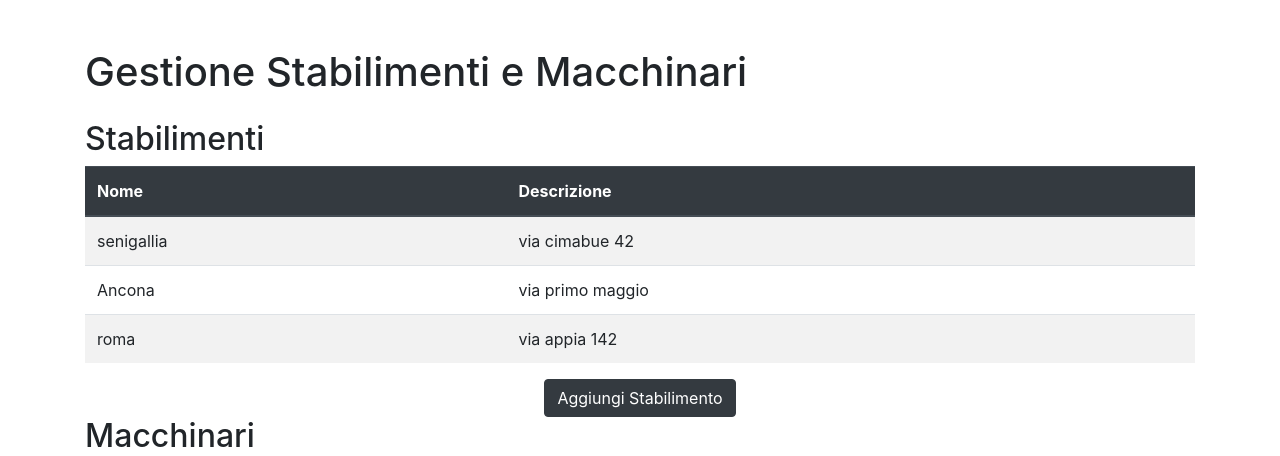
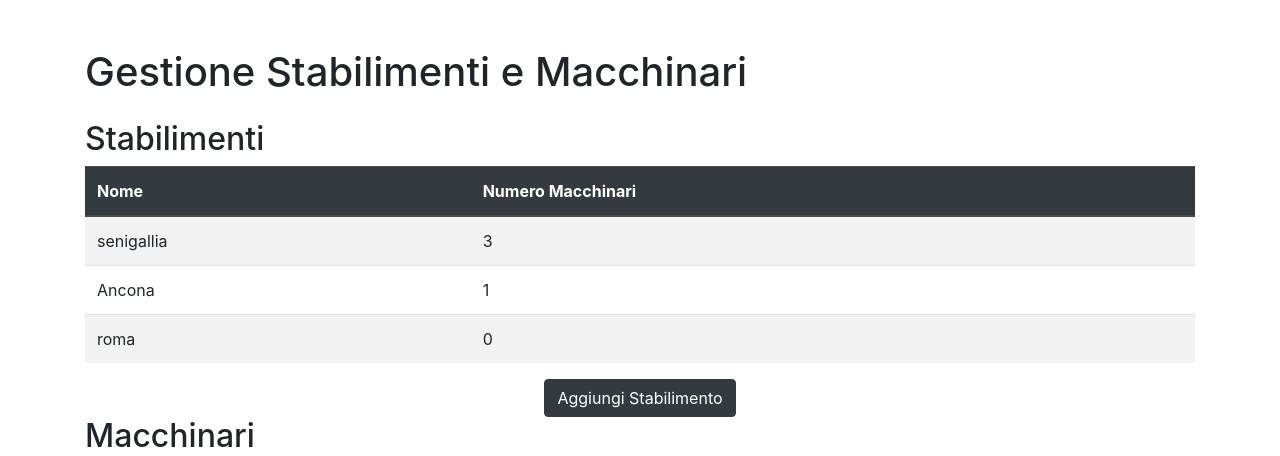
Before and after one commit to Stegosauro76/DjangoPowerPlant, a Django app: page / in a window 1280 px wide. Shown: the top 456 px of the page. Run offline with Django 4.2, Linux system fonts and the light colour scheme; data comes from the database, SQL or seed files in the repository; both versions use the stored data as it was after the commit; parts of the project's set-up code (start-up, migrations or seed data) failed here and were passed over; some libraries are stand-ins or nearby versions.

Commit message:
aggiunto numero macchinari

```diff
--- a/gestione_macchine/gestione/forms.py
+++ b/gestione_macchine/gestione/forms.py
@@ -2,8 +2,7 @@
 from django import forms
 from .models import Stabilimento, Macchinario,WorkHour
 
-from django.db.models import Sum
-from django.contrib.auth.models import User
+
 
 class StabilimentoForm(forms.ModelForm):
     class Meta:
--- a/gestione_macchine/gestione/models.py
+++ b/gestione_macchine/gestione/models.py
@@ -14,7 +14,7 @@ class Macchinario(models.Model):
     codiceMacchinario = models.CharField(max_length=100,primary_key=True)
     nome = models.CharField(max_length=100)
     descrizione = models.TextField()
-    stabilimento = models.ForeignKey(Stabilimento, on_delete=models.CASCADE)
+    stabilimento = models.ForeignKey(Stabilimento,related_name='macchinario',on_delete=models.CASCADE)
     modello = models.CharField(max_length=24)
 
 class WorkHour(models.Model):
--- a/gestione_macchine/gestione/templates/gestione/aggiungi_macchina.html
+++ b/gestione_macchine/gestione/templates/gestione/aggiungi_macchina.html
@@ -4,6 +4,7 @@
 <html lang="it">
 
 <head>
+    <script src="https://code.jquery.com/jquery-3.5.1.slim.min.js"></script>
     <meta charset="UTF-8">
     <meta name="viewport" content="width=device-width, initial-scale=1.0">
     <title>{% block title %}Aggiungi Macchina{% endblock %}</title>
--- a/gestione_macchine/gestione/templates/gestione/home.html
+++ b/gestione_macchine/gestione/templates/gestione/home.html
@@ -16,9 +16,6 @@
 
 
 
-
-
-
     <div class="container mt-5">
         <h1 class="mb-4">Gestione Stabilimenti e Macchinari</h1>
 
@@ -27,20 +24,29 @@
             <thead class="thead-dark">
                 <tr>
                     <th>Nome</th>
-                    <th> Descrizione</th>
+
+                    <th>Numero Macchinari</th>
                 </tr>
             </thead>
             <tbody>
-                {% for stabilimento in content.stabilimento %}
+                {% for stabilimento in content.stabilimenti_dict%}
+
                 <tr>
+
                     <td>{{ stabilimento.nome }}</td>
-                    <td>{{ stabilimento.descrizione }}</td>
+
+
+
+                    <td>{{ stabilimento.numero_macchinari }}</td>
+
                 </tr>
                 {% empty %}
                 <tr>
                     <td colspan="1">Nessuno stabilimento trovato.</td>
                 </tr>
                 {% endfor %}
+
+
             </tbody>
         </table>
         <div class="text-center">
--- a/gestione_macchine/gestione/views.py
+++ b/gestione_macchine/gestione/views.py
@@ -1,4 +1,5 @@
 from django.shortcuts import render, redirect
+from django.db.models import Count
 from .models import Macchinario,Stabilimento,WorkHour
 from .forms import MacchinarioForm, StabilimentoForm,WorkHourForm
 
@@ -16,15 +17,43 @@ def lista_stab(request):
     return render(request, 'gestione/lista_stab.html', {'stabilimento':stab})
 
 def home(request):
-    stab = Stabilimento.objects.all()
+
+
+
+    stabilimenti = Stabilimento.objects.annotate(numero_macchinari=Count('macchinario'))
+
     macchine = Macchinario.objects.all()
-    workhour= WorkHour.objects.all()
-    content={
-        'stabilimento':stab,
-        'macchine':macchine,
-        'workhour':workhour,
+
+    workhour = WorkHour.objects.all()
+
+
+
+    # Create a dictionary of stabilimenti
+
+    stabilimenti_dict = [{
+
+        'nome': stab.nome,
+
+        'numero_macchinari': stab.numero_macchinari,
+
+    } for stab in stabilimenti]
+
+
+    content = {
+
+        'stabilimento': stabilimenti,  # This should be a QuerySet, not a single instance
+
+        'macchine': macchine,
+
+        'workhour': workhour,
+
+        'stabilimenti_dict': stabilimenti_dict
+
     }
-    return render(request, 'gestione/home.html',{'content':content})
+
+
+
+    return render(request, 'gestione/home.html', {'content': content})
 
 def aggiungi_macchina(request):
     if request.method == 'POST':
```
Also changed, not shown: gestione_macchine/db.sqlite3.
